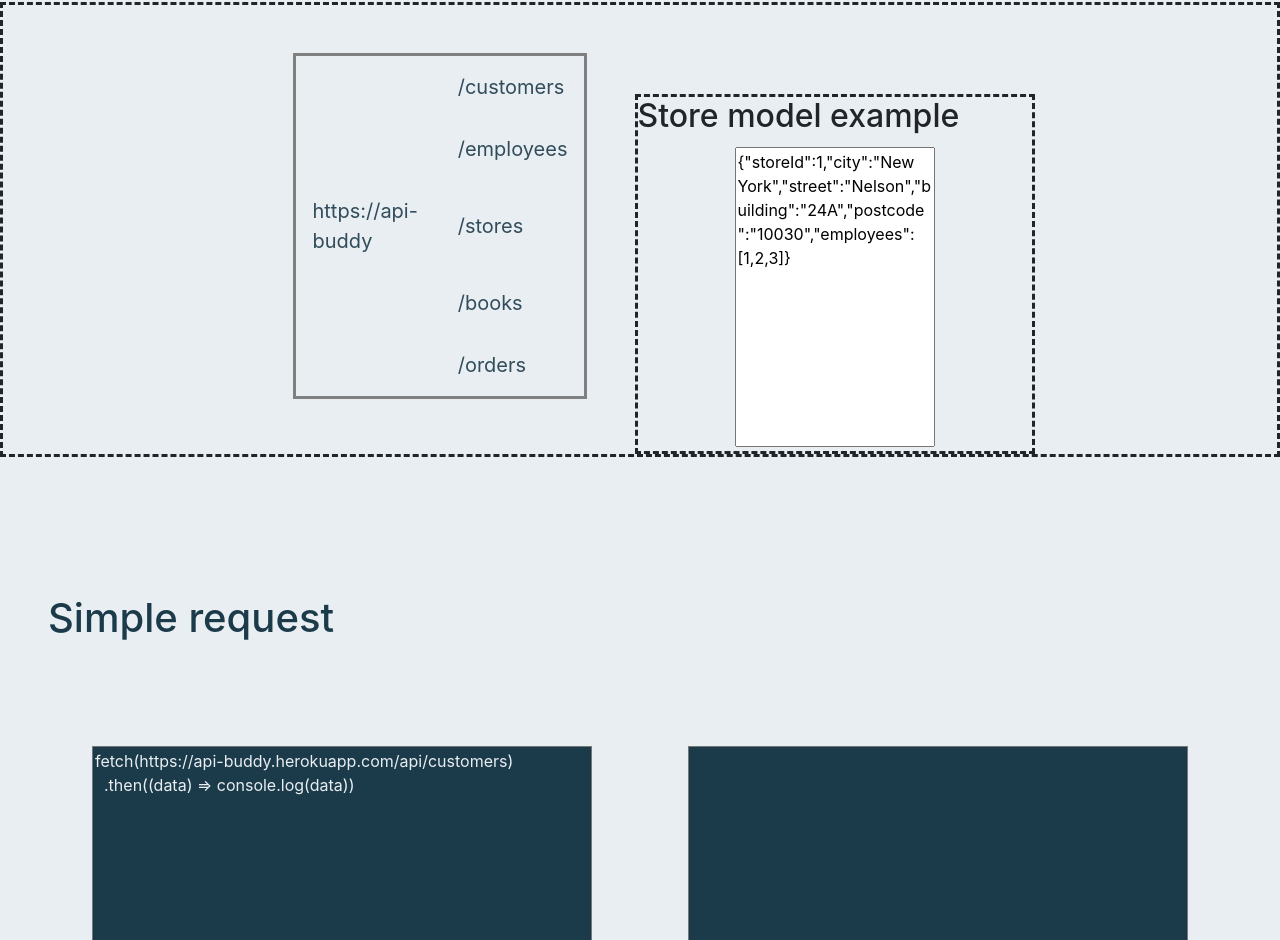
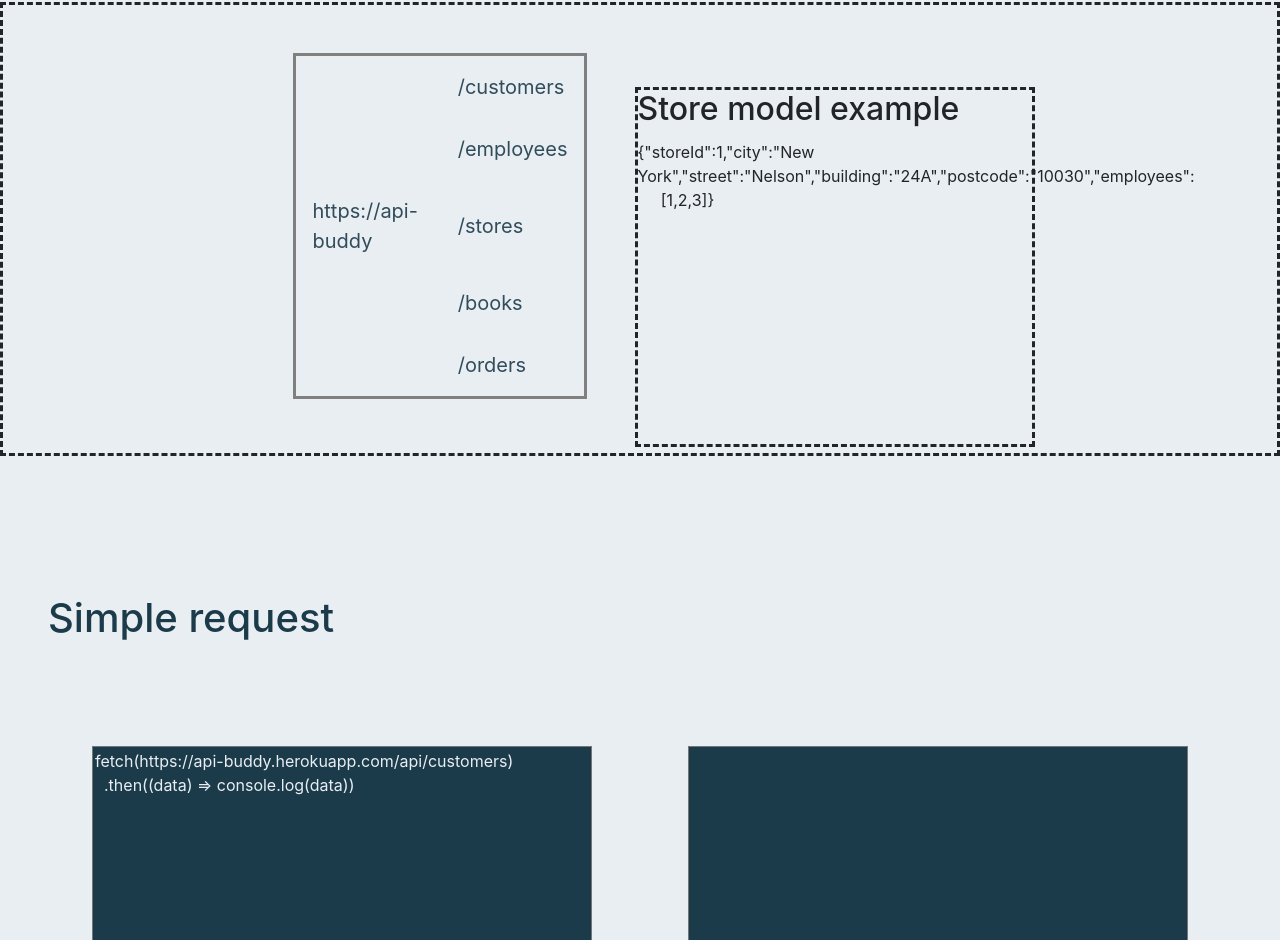
Before and after one commit to SidnevIgor/api-buddy-react, a React (Create React App) app: page / in a window 1280 px wide. Shown: the part 1070-2010 px from the top of the page. Built offline with nearby package versions, Linux system fonts and the light colour scheme.

Commit message:
Update routesDisplay.jsx

```diff
--- a/src/components/routesDisplay.jsx
+++ b/src/components/routesDisplay.jsx
@@ -42,8 +42,9 @@ export default class RoutesDisplay extends Component {
           </table>
           <div style = {{width: "400px",height: "360px", borderStyle: "dashed", display: "inline-block"}}>
             <h2 style = {{position: "absolute"}}>{this.state.chosenModel} model example</h2>
-            <textarea style = {{position: "relative", height: "300px", width: "200px", resize: "none", marginTop: "50px"}} value = {JSON.stringify(this.state.modelDesc)} onChange = {() => {}}>
-            </textarea>
+            <p style = {{position: "absolute", height: "300px", width: "100px", resize: "none", marginTop: "50px"}}>
+              {JSON.stringify(this.state.modelDesc)}
+            </p>
           </div>
         </div>
       </div>
```
